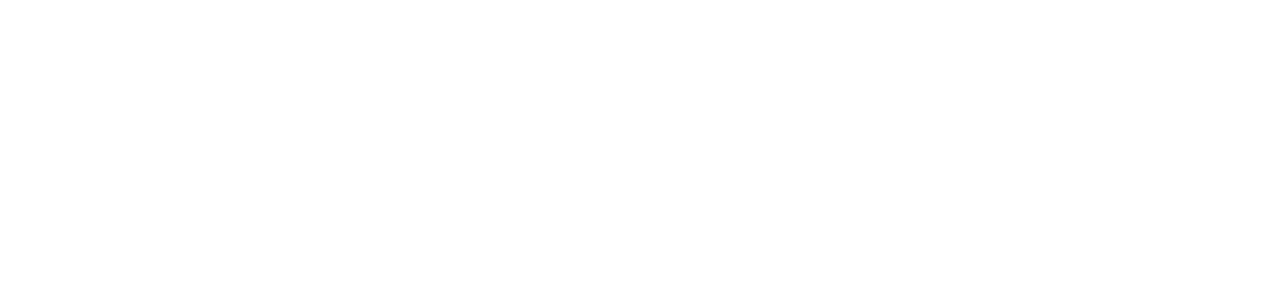
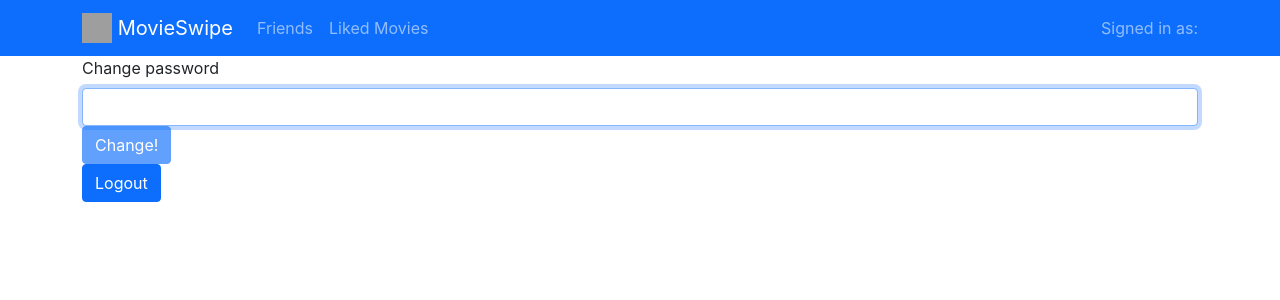
Before and after one commit to ErminFazlic/Movie__Swipe, a React (Create React App) app in the folder client/frontend/: page /profile in a window 1280 px wide. Before the commit this address had no page. Shown: the top 300 px of the page. Built offline with nearby package versions, Linux system fonts and the light colour scheme; grey boxes are pictures that could not be loaded.

Commit message:
Fixed navigation from navbar to appropriate pages

```diff
--- a/client/frontend/src/components/Friends.tsx
+++ b/client/frontend/src/components/Friends.tsx
@@ -47,8 +47,7 @@
             if (res.status === "500"){
                 alert("Something went wrong please try again")
             }else{
-                const movies = JSON.parse(res.message)
-                alert(movies[0].name)
+                alert("Removed "+ item.item.username + " from friends list")
                 updateList()
             }
         })
@@ -58,7 +57,12 @@
         if(username!= null){
             const response = getMatches(username, item.item.username)
             response.then(res=>{
-                alert("You have both liked the following movies: " +res.message)
+                if(res.message === 'No matches'){
+                    alert("You and " + item.item.username + " have no matches. Start swiping!")
+                }else{
+                    alert("You have both liked the following movies: " +res.message)
+                }
+
             })
         }
     }
@@ -70,14 +74,14 @@
                 alert("Wrong")
             } else {
                 localStorage.setItem('friends', res.message)
-                navigate('/home')
+                navigate('/friends')
             }
 
         })
     }
     return (
 
-        <div>
+        <div className="container">
             <table>
                 <thead>
                     <tr>
--- a/client/frontend/src/components/Home.tsx
+++ b/client/frontend/src/components/Home.tsx
@@ -16,12 +16,7 @@
         <div>
             <Navigation />
             <Container>
-                <h1>Welcome home {username}</h1>
-
-                <Friends />
                 <Movies />
-                <Profile />
-
             </Container>
 
         </div>
--- a/client/frontend/src/components/Movies.tsx
+++ b/client/frontend/src/components/Movies.tsx
@@ -7,7 +7,7 @@
     const JSONmovie: any = localStorage.getItem('JSONmovie')
     const username: any = localStorage.getItem('username')
     const navigate = useNavigate()
-    let movie: any = null
+    let movie : any = null
     if (JSONmovie != null) {
         movie = JSON.parse(JSONmovie)
     }
@@ -67,7 +67,7 @@
             {movie === null &&
                 <h2>More movies coming soon!</h2>
             }
-            {updateMovie()}
+
         </div>
     );
 }
--- a/client/frontend/src/components/Navigation.tsx
+++ b/client/frontend/src/components/Navigation.tsx
@@ -6,12 +6,12 @@
 
 
 export const Navigation = () => {
-    const email: any = localStorage.getItem('email')
+    const username: any = localStorage.getItem('username')
     return (
         <>
             <Navbar collapseOnSelect expand="lg" bg="primary" variant="dark">
                 <Container>
-                    <Navbar.Brand href="#home">
+                    <Navbar.Brand href="/home">
                         <img
                             alt=""
                             src=
@@ -25,12 +25,12 @@
                     <Navbar.Toggle aria-controls="responsive-navbar-nav" />
                     <Navbar.Collapse id="responsive-navbar-nav">
                         <Nav className="me-auto">
-                            <NavLink href="#friends">Friends</NavLink>
+                            <NavLink href="/friends">Friends</NavLink>
                             <NavLink href="#likedmovies">Liked Movies</NavLink>
                         </Nav>
                         <Navbar.Collapse className="justify-content-end">
                             <Navbar.Text>
-                                Signed in as: <a href="#myaccount">{email}</a>
+                                Signed in as: <a href="/profile">{username}</a>
                             </Navbar.Text>
                         </Navbar.Collapse>
                     </Navbar.Collapse>
--- a/client/frontend/src/components/Profile.tsx
+++ b/client/frontend/src/components/Profile.tsx
@@ -39,14 +39,13 @@
 
     function logout(){
         localStorage.clear()
-        //ugly and bad practice, could not get react router to work. It just refreshed the same page
-        return window.location.href="http://localhost:3000/login"
+        navigate('/')
     }
 
 
     return (
 
-        <div>
+        <div className="container">
 
             <Form onSubmit={handleSubmit}>
                 <Form.Group controlId="password">
--- a/client/frontend/src/index.tsx
+++ b/client/frontend/src/index.tsx
@@ -6,6 +6,9 @@
 import { BrowserRouter, Route, Routes } from 'react-router-dom';
 import {Home} from './components/Home';
 import Register from './components/Register';
+import Friends from './components/Friends';
+import Navigation from './components/Navigation'
+import Profile from './components/Profile';
 
 ReactDOM.render(
   <React.StrictMode>
@@ -15,6 +18,8 @@
         <Route path="/login" element={<App />} ></Route>
         <Route path="/home" element={<Home />} ></Route>
         <Route path="/register" element={<Register />} ></Route>
+        <Route path="/friends" element={<><Navigation /><Friends /></>} ></Route>
+        <Route path="/profile" element={<><Navigation /><Profile /></>} ></Route>
       </Routes>
     </BrowserRouter>
   </React.StrictMode>,
```
